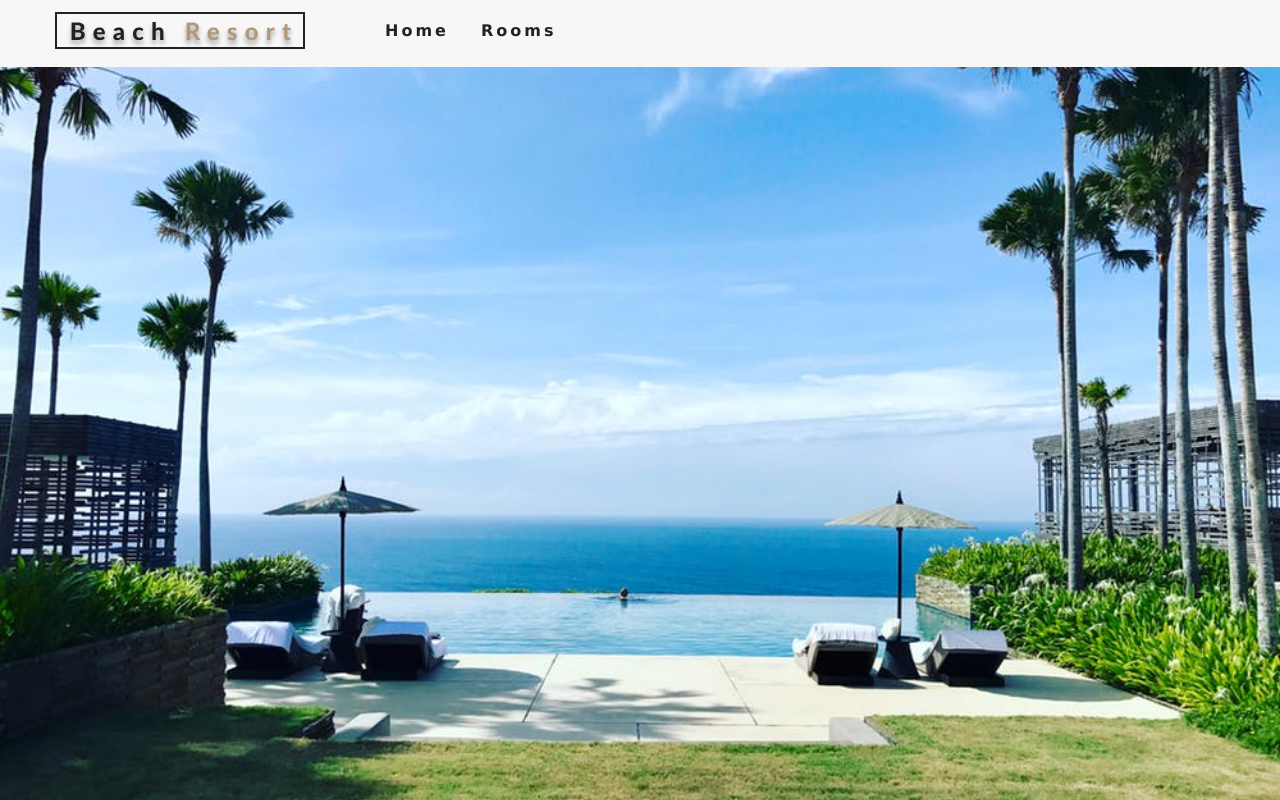
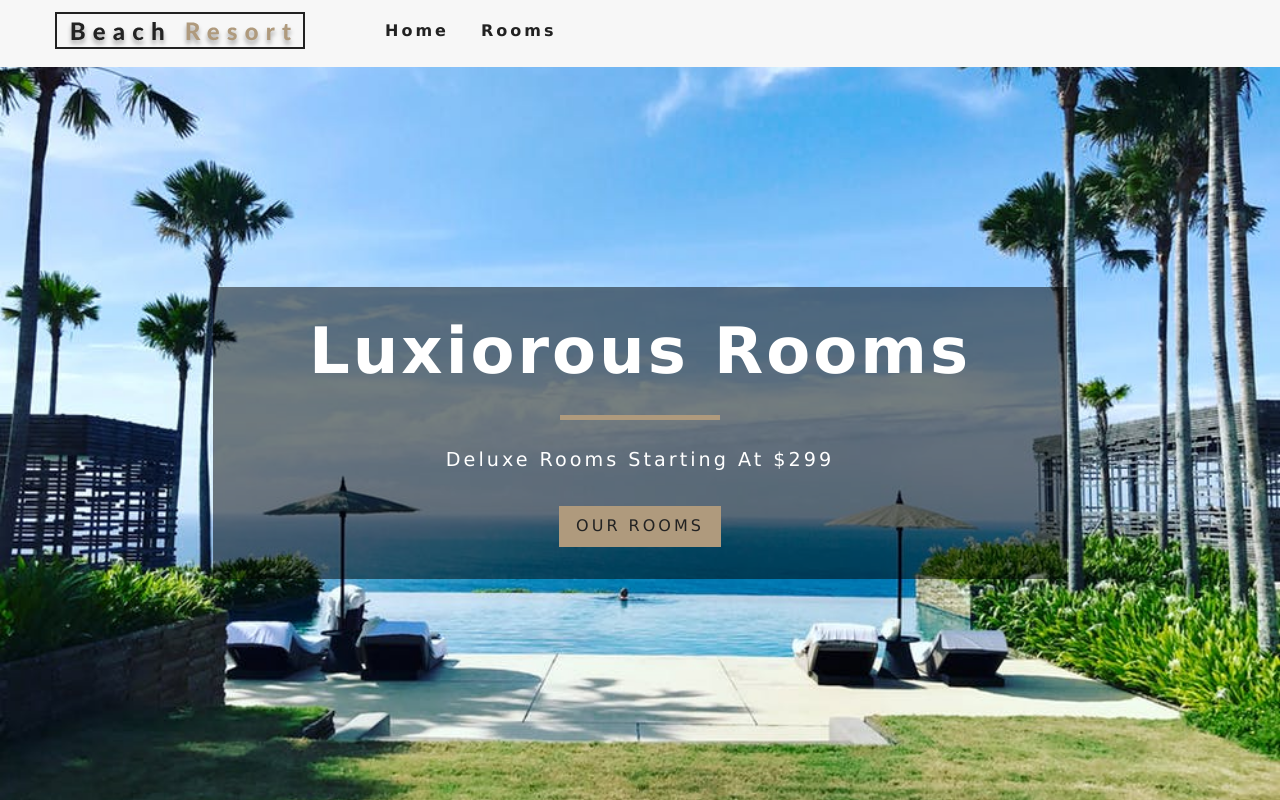
Before and after one commit to adnan-razzaq/react-beach, a React (Create React App) app: page / in a window 1280 px wide. Built offline with nearby package versions, Linux system fonts and the light colour scheme.

Commit message:
creating a banner

```diff
--- /dev/null
+++ b/src/components/Banner.js
@@ -0,0 +1,12 @@
+import React from "react";
+
+export default function Banner({ children, title, subtitle }) {
+  return (
+    <div className="banner">
+      <h1>{title}</h1>
+      <div></div>
+      <p>{subtitle}</p>
+      {children}
+    </div>
+  );
+}
--- a/src/pages/Error.js
+++ b/src/pages/Error.js
@@ -1,6 +1,16 @@
 import React from "react";
 import Hero from "../components/Hero";
+import Banner from "../components/Banner";
+import { Link } from "react-router-dom";
 
 export default function Error() {
-  return <Hero></Hero>;
+  return (
+    <Hero>
+      <Banner title="404" subtitle="Page not found">
+        <Link to="/" className="btn-primary">
+          Return Home
+        </Link>
+      </Banner>
+    </Hero>
+  );
 }
--- a/src/pages/Home.js
+++ b/src/pages/Home.js
@@ -1,6 +1,16 @@
 import React from "react";
 import Hero from "../components/Hero";
+import Banner from "../components/Banner";
+import { Link } from "react-router-dom";
 
 export default function Home() {
-  return <Hero></Hero>;
+  return (
+    <Hero>
+      <Banner title="Luxiorous Rooms" subtitle="Deluxe Rooms starting at $299">
+        <Link to="/rooms" className="btn-primary">
+          Our rooms
+        </Link>
+      </Banner>
+    </Hero>
+  );
 }
--- a/src/pages/Rooms.js
+++ b/src/pages/Rooms.js
@@ -1,6 +1,16 @@
 import React from "react";
 import Hero from "../components/Hero";
+import Banner from "../components/Banner";
+import { Link } from "react-router-dom";
 
 export default function Rooms() {
-  return <Hero hero="roomsHero"></Hero>;
+  return (
+    <Hero hero="roomsHero">
+      <Banner title="our rooms">
+        <Link to="/" className="btn-primary">
+          Return home
+        </Link>
+      </Banner>
+    </Hero>
+  );
 }
```
